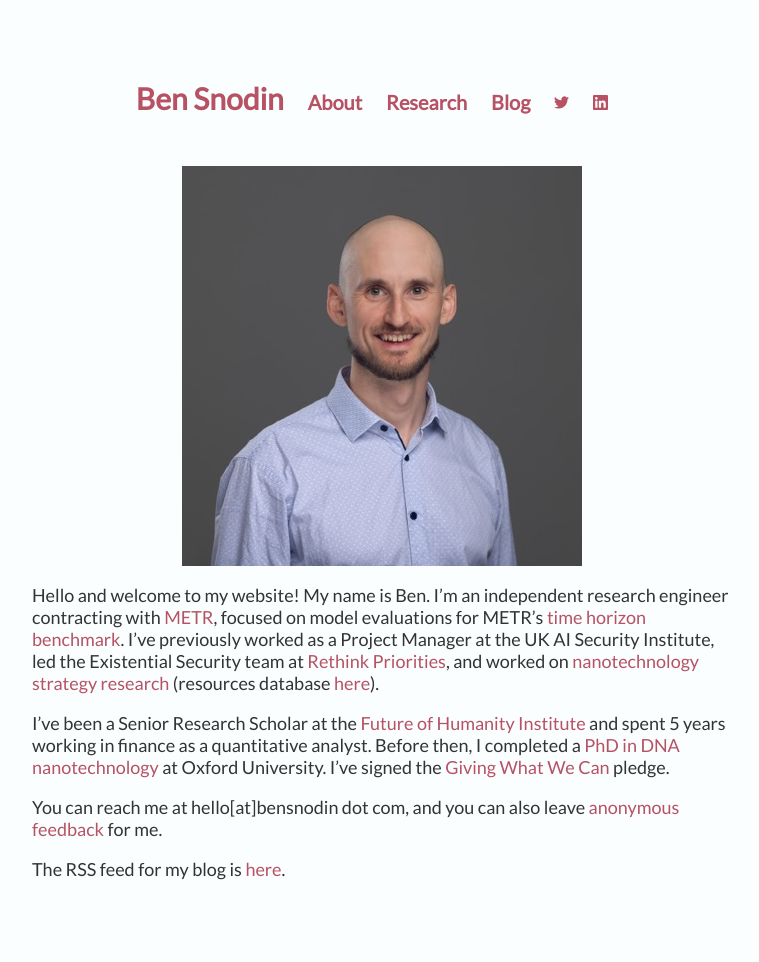
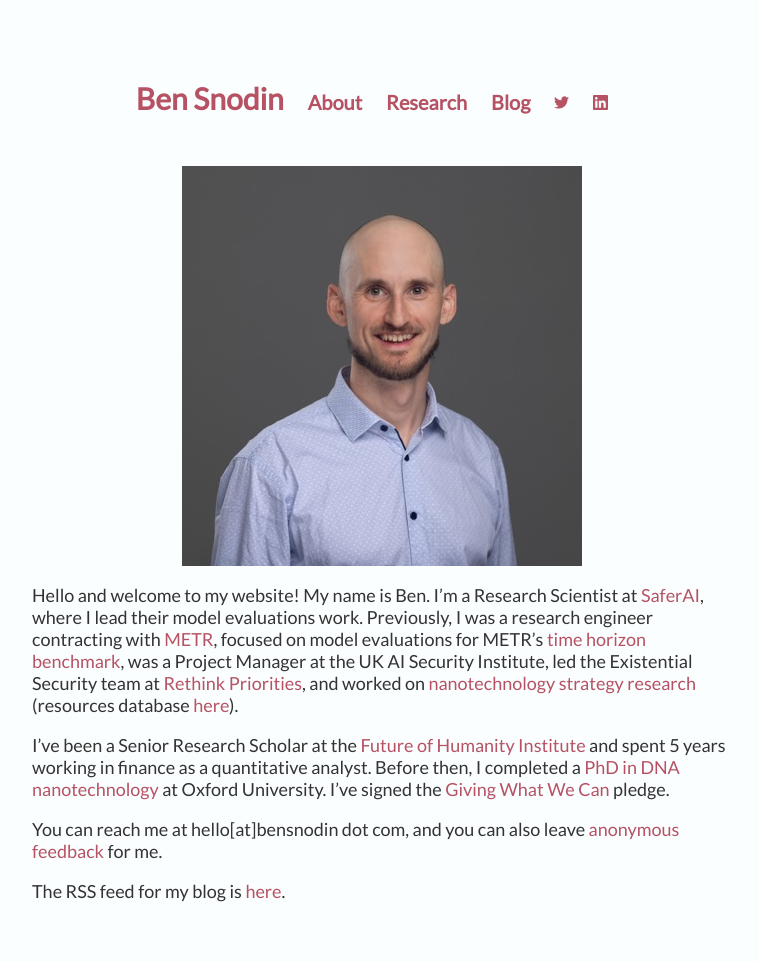
Before and after one commit to bsnodin/bsnodin.github.io, a Jekyll site: the page built from index.md, in a window 1280 px wide. Shown: the whole page, without its empty margins (258-1017 px from the left). Built offline with Jekyll 4.4.1, drawn with Linux system fonts in a browser that asks for light colours; before the commit the page ends 940 px from its top, so only the background shows below that.

Commit message:
Update bio

```diff
--- a/index.md
+++ b/index.md
@@ -5,7 +5,7 @@
 
 <center><img src="{{ site.baseurl }}/assets/me400x.jpg" alt="me" width="400" id="photo"></center>
 
-Hello and welcome to my website! My name is Ben. I'm an independent research engineer contracting with [METR](https://metr.org/), focused on model evaluations for METR's [time horizon benchmark](https://metr.org/blog/2025-03-19-measuring-ai-ability-to-complete-long-tasks/). I’ve previously worked as a Project Manager at the UK AI Security Institute, led the Existential Security team at [Rethink Priorities](https://rethinkpriorities.org/), and worked on [nanotechnology strategy research](research_articles/thoughts_on_nanotechnology/) (resources database [here](https://www.bensnodin.com/research_articles/nanotech_resources_database/)).
+Hello and welcome to my website! My name is Ben. I'm a Research Scientist at [SaferAI](https://www.safer-ai.org/), where I lead their model evaluations work. Previously, I was a research engineer contracting with [METR](https://metr.org/), focused on model evaluations for METR's [time horizon benchmark](https://metr.org/blog/2025-03-19-measuring-ai-ability-to-complete-long-tasks/), was a Project Manager at the UK AI Security Institute, led the Existential Security team at [Rethink Priorities](https://rethinkpriorities.org/), and worked on [nanotechnology strategy research](research_articles/thoughts_on_nanotechnology/) (resources database [here](https://www.bensnodin.com/research_articles/nanotech_resources_database/)).
 
 I've been a Senior Research Scholar at the [Future of Humanity Institute](https://www.fhi.ox.ac.uk/) and spent 5 years working in finance as a quantitative analyst. Before then, I completed a [PhD in DNA nanotechnology](https://dna.physics.ox.ac.uk/index.php/Main_Page) at Oxford University. I've signed the [Giving What We Can](https://www.givingwhatwecan.org/) pledge.
 
```
